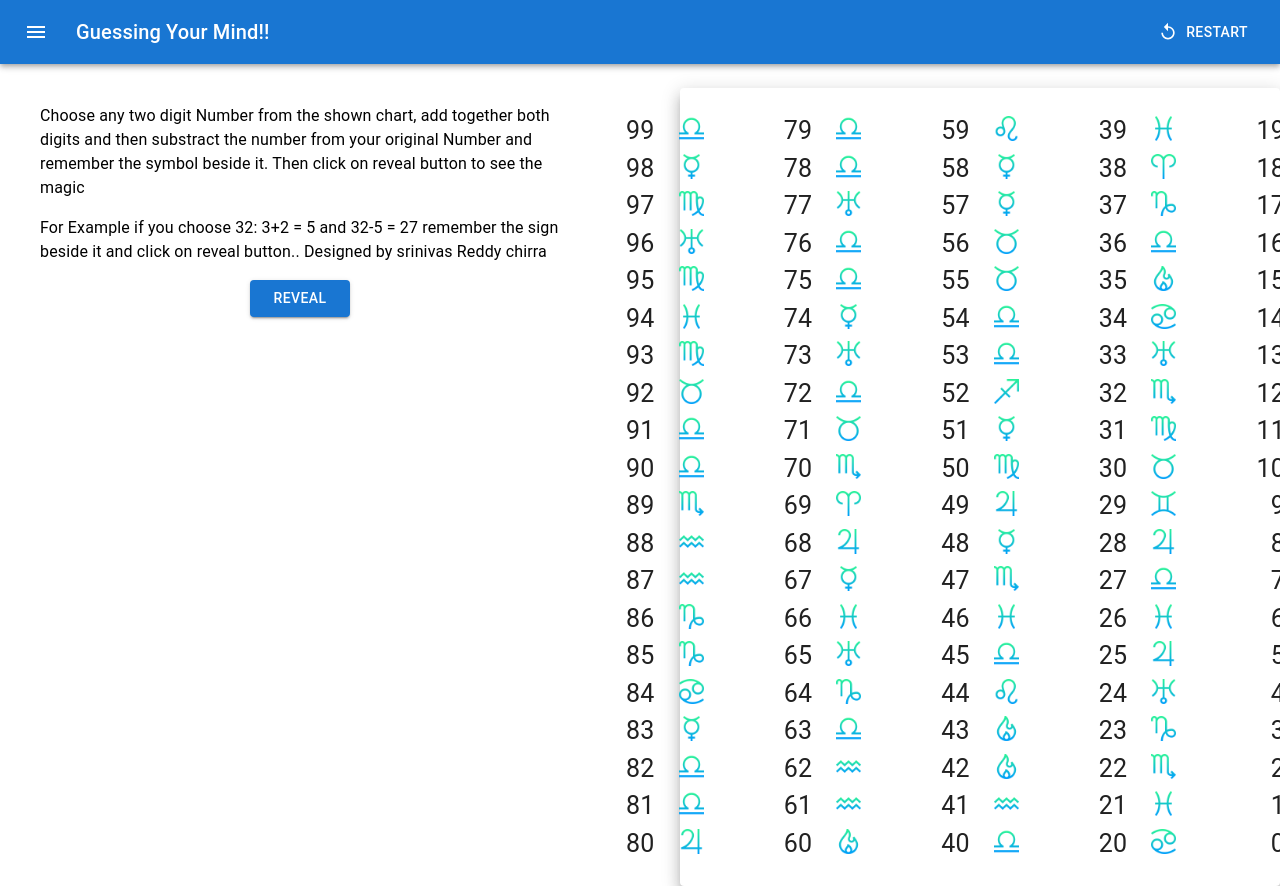
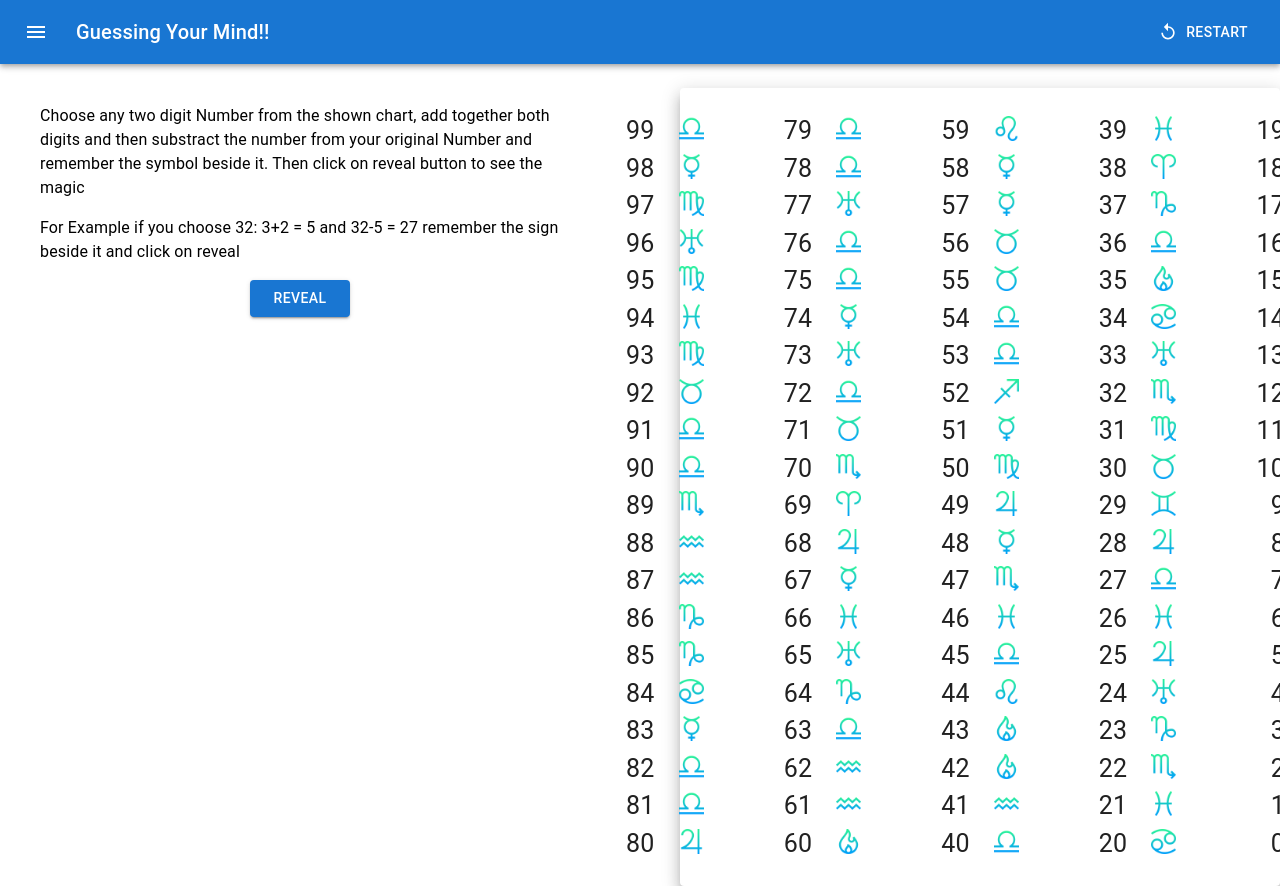
Before and after one commit to saitejareddy00/MindGame, a React (Create React App) app: page / in a window 1280 px wide. Shown: the top 886 px of the page. Built offline with nearby package versions, Linux system fonts and the light colour scheme.

Commit message:
Update Trick.jsx
Removing name

```diff
--- a/src/components/Trick/Trick.jsx
+++ b/src/components/Trick/Trick.jsx
@@ -35,8 +35,7 @@ const Trick = (props) => {
     </Typography>
 
     <Typography px={5}>
-     For Example if you choose 32: 3+2 = 5 and 32-5 = 27 remember the sign beside it and click on reveal button..
-Designed by srinivas Reddy chirra
+     For Example if you choose 32: 3+2 = 5 and 32-5 = 27 remember the sign beside it and click on reveal
     </Typography>
     <Button
      onClick={() => setOpen(true)}
```
